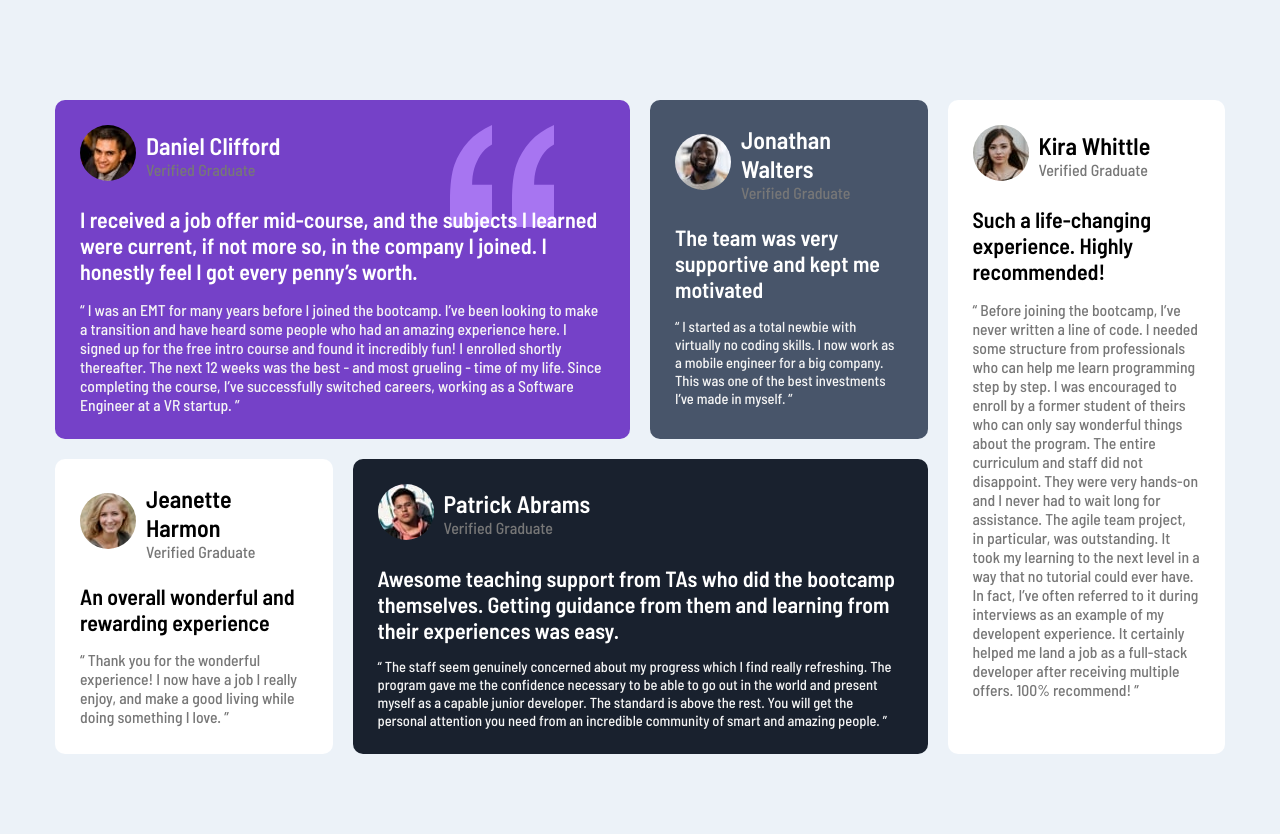
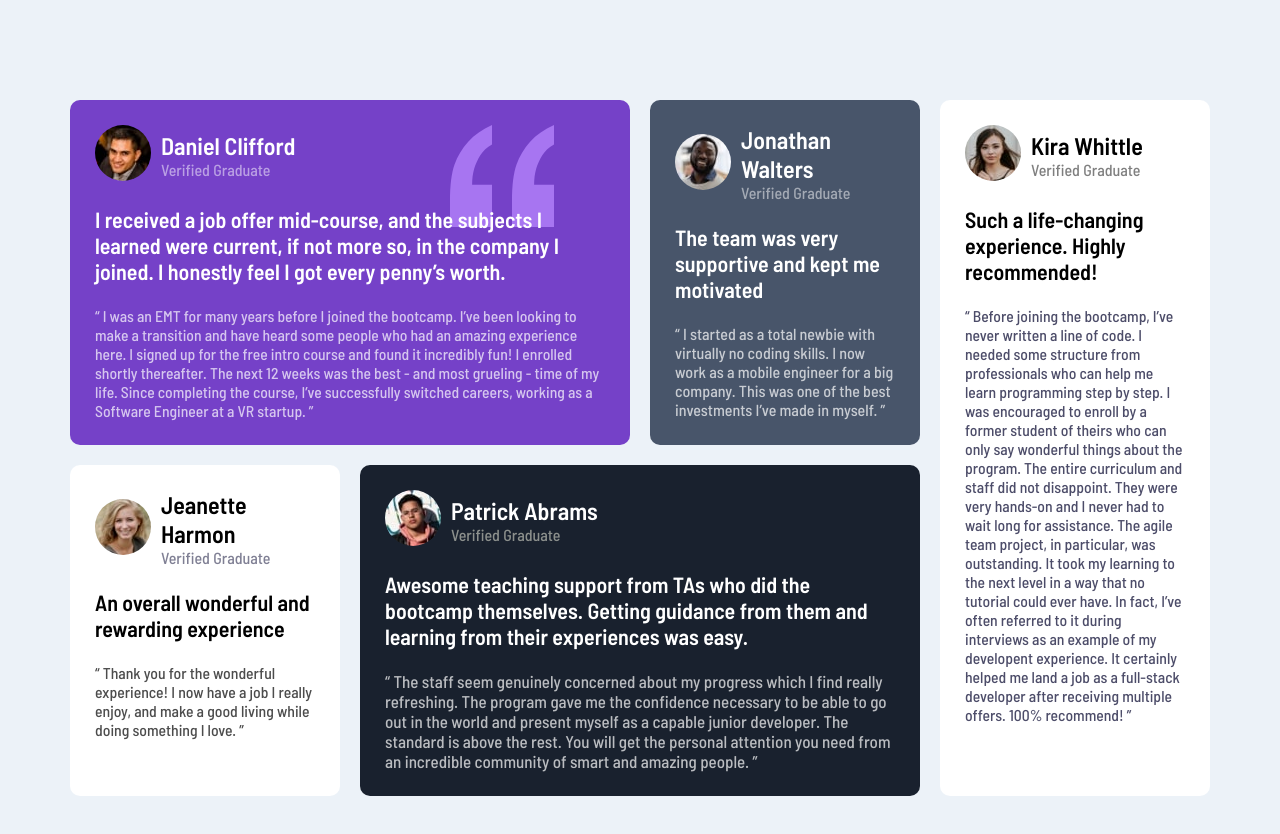
Before and after one commit to olahasan/HTML_AND_CSS_Frontend-Mentor_JUNIOR-Testimonials-grid-section, a plain HTML site: page index.html in a window 1280 px wide. Drawn offline with Linux system fonts and the light colour scheme; a web font is replaced by a local one.

Commit message:
inhance a read me file html and css

```diff
--- a/css/main.css
+++ b/css/main.css
@@ -1,7 +1,18 @@
+:root {
+  --Moderate-violet: hsl(263, 55%, 52%);
+  --Very-dark-grayish-blue: hsl(217, 19%, 35%);
+  --Very-dark-blackish-blue: hsl(219, 29%, 14%);
+  --White: hsl(0, 0%, 100%);
+  --Light-gray: hsl(0, 0%, 81%);
+  --Light-grayish-blue: hsl(210, 46%, 95%);
+}
+* {
+  box-sizing: border-box;
+}
 body {
-    font-family: 'Barlow Semi Condensed', sans-serif;
+  font-family: "Barlow Semi Condensed", sans-serif;
   margin: 0;
-    background-color: hsl(210, 46%, 95%);
+  background-color: var(--Light-grayish-blue);
 }
 
 .container {
@@ -9,24 +20,23 @@ body {
   margin: 0 auto;
 }
 
-@media(min-width:768px) {
+@media (min-width: 768px) {
   .container {
     width: 750px;
   }
 }
 
-@media(min-width:992px) {
+@media (min-width: 992px) {
   .container {
     width: 970px;
   }
 }
 
-@media(min-width:1200px) {
+@media (min-width: 1200px) {
   .container {
     width: 1170px;
   }
 }
-
 
 .boxs {
   margin: 100px 0;
@@ -48,7 +58,6 @@ body {
   align-items: center;
 }
 
-
 .boxs .container .box .photo .image img {
   border-radius: 50%;
 }
@@ -61,8 +70,20 @@ body {
   margin: 0;
 }
 
-.boxs .container .box .photo .small-text span {
-    color: #777;
+.boxs .container .box#one .photo .small-text span {
+  color: hwb(0deg 100% 0% / 50%);
+}
+.boxs .container .box#two .photo .small-text span {
+  color: hwb(0deg 100% 0% / 50%);
+}
+.boxs .container .box#three .photo .small-text span {
+  color: hwb(240deg 0% 84% / 50%);
+}
+.boxs .container .box#four .photo .small-text span {
+  color: hwb(60deg 92% 0% / 50%);
+}
+.boxs .container .box#five .photo .small-text span {
+  color: hwb(0deg 0% 100% / 50%);
 }
 
 .boxs .container .box .text {
@@ -74,17 +95,12 @@ body {
   font-size: 22px;
 }
 
-.boxs .container .box .text .big-text p {
-    font-size: 14.5px;
-    margin-bottom: 0;
-}
-
 .boxs .container #one {
   grid-column-start: 1;
   grid-row-start: 1;
   grid-column-end: 3;
   grid-row-end: 2;
-    background-color: hsl(263, 55%, 52%);
+  background-color: var(--Moderate-violet);
   color: white;
   position: relative;
 }
@@ -92,20 +108,19 @@ img.try {
   position: absolute;
   right: 76px;
 }
-@media(min-width:768px) and (max-width:991px) {
+@media (min-width: 768px) and (max-width: 991px) {
   img.try {
     display: none;
   }
 }
 
 .boxs .container #two {
-    background-color: hsl(217, 19%, 35%);
+  background-color: var(--Very-dark-grayish-blue);
   color: white;
-
 }
 
 .boxs .container #three {
-    background-color: hsl(0, 0%, 100%);
+  background-color: var(--White);
 }
 
 .boxs .container #four {
@@ -113,7 +128,7 @@ img.try {
   grid-row-start: 2;
   grid-column-end: 4;
   grid-row-end: 3;
-    background-color: hsl(219, 29%, 14%);
+  background-color: var(--Very-dark-blackish-blue);
   color: white;
 }
 
@@ -122,49 +137,41 @@ img.try {
   grid-row-start: 1;
   grid-column-end: 5;
   grid-row-end: 3;
-    background-color: hsl(0, 0%, 100%);
+  background-color: var(--White);
 }
-.boxs .container #five .text .big-text p.five{
+.boxs .container #five .text .big-text p.five {
   font-size: 15.65px;
+  color: hwb(240deg 0% 84% / 70%);
+  margin-bottom: 0;
 }
-.boxs .container #one .text .big-text p.one{
+.boxs .container #one .text .big-text p.one {
   font-size: 15.62px;
+  color: hsl(0deg 0% 100% / 70%);
+  margin-bottom: 0;
 }
-.boxs .container #three .text .big-text p.three{
+.boxs .container #three .text .big-text p.three {
   font-size: 15.7px;
+  color: hwb(0deg 0% 100% / 70%);
+  margin-bottom: 0;
 }
 
-.boxs .container .box .big-text .one {
+.boxs .container .box .big-text p.two {
   font-size: 16px;
-    color: whitesmoke;
+  color: hsl(0deg 0% 100% / 70%);
+  margin-bottom: 0;
 }
 
-.boxs .container .box .big-text .two {
-    font-size: 16px;
-    color: whitesmoke;
+.boxs .container .box .big-text p.four {
+  color: hsl(0deg 0% 100% / 70%);
+  font-size: 17px;
+  margin-bottom: 0;
 }
 
-.boxs .container .box .big-text .three {
-    font-size: 18.5px;
-    color: #777;
-}
-
-.boxs .container .box .big-text .four {
-    color: whitesmoke;
-    font-size: 17px;
-}
-
-.boxs .container .box .big-text .five {
-    font-size: 17px;
-    color: #777;
-}
-
-@media(max-width:767px) {
+@media (max-width: 767px) {
   img.try {
     right: 12px;
-        WIDTH: 90PX;
-        TOP: 35PX;
-
+    width: 90px;
+    top: 35px;
   }
   .boxs .container .box {
     margin-bottom: 20px;
--- a/index.html
+++ b/index.html
@@ -1,33 +1,46 @@
 <!DOCTYPE html>
 <html lang="en">
+  <head>
+    <meta charset="UTF-8" />
+    <!-- next meta, tells the browser to use the most modern version, standards-compliant rendering mode available -->
+    <meta http-equiv="X-UA-Compatible" content="IE=edge" />
+    <meta name="viewport" content="width=device-width, initial-scale=1.0" />
 
-<head>
-  <meta charset="UTF-8">
-  <meta name="viewport" content="width=device-width, initial-scale=1.0">
-
-  <link rel="icon" type="image/png" sizes="32x32" href="./images/favicon-32x32.png">
+    <link
+      rel="icon"
+      type="image/png"
+      sizes="32x32"
+      href="./images/favicon-32x32.png"
+    />
 
     <title>Frontend Mentor | Testimonials grid section</title>
     <link rel="stylesheet" href="css/main.css" />
 
-  <link rel="preconnect" href="https://fonts.googleapis.com">
-  <link rel="preconnect" href="https://fonts.gstatic.com" crossorigin>
+    <link rel="preconnect" href="https://fonts.googleapis.com" />
+    <link rel="preconnect" href="https://fonts.gstatic.com" crossorigin />
     <link
       href="https://fonts.googleapis.com/css2?family=Bai+Jamjuree:ital,wght@0,400;0,600;1,400;1,600&family=Barlow+Semi+Condensed:ital,wght@0,500;0,600;1,500;1,600&family=Big+Shoulders+Display:wght@700&family=Cairo:wght@700&family=Inter:wght@400;700&family=Jomhuria&family=Karla:ital,wght@0,400;0,700;1,400;1,700&family=Kumbh+Sans:wght@400;700&family=League+Spartan:wght@400;500;700&family=Lexend+Deca&family=Open+Sans:ital,wght@0,400;0,700;1,400&family=Outfit:wght@300;400;600&family=Poppins:ital,wght@0,200;0,400;0,600;1,200;1,400;1,600&family=Raleway:ital,wght@0,400;0,700;1,400;1,700&family=Red+Hat+Display:ital,wght@0,500;0,700;0,900;1,500;1,700;1,900&family=Work+Sans:wght@200;300;400;500;600;700;800&display=swap"
-    rel="stylesheet">
-
+      rel="stylesheet"
+    />
   </head>
 
   <body>
-
     <div class="boxs">
       <div class="container">
-
         <div class="box" id="one">
-<img src="images/bg-pattern-quotation.svg" alt="pic" class="try"/>
+          <img
+            loading="lazy"
+            src="images/bg-pattern-quotation.svg"
+            alt="pic"
+            class="try"
+          />
           <div class="photo">
             <div class="image">
-            <img src="images/image-daniel.jpg" alt="pic" />
+              <img
+                loading="lazy"
+                src="images/image-daniel.jpg"
+                alt="small icon"
+              />
             </div>
             <div class="small-text">
               <h2>Daniel Clifford</h2>
@@ -36,24 +49,34 @@
           </div>
 
           <div class="text">
-
             <div class="big-text">
-            <p class="bold">I received a job offer mid-course, and the subjects I learned were current, if not more so,
-              in the company I joined. I honestly feel I got every penny’s worth.</p>
-            <P class="one">“ I was an EMT for many years before I joined the bootcamp. I’ve been looking to make a
-              transition and have heard some people who had an amazing experience here. I signed up
-              for the free intro course and found it incredibly fun! I enrolled shortly thereafter.
-              The next 12 weeks was the best - and most grueling - time of my life. Since completing
-              the course, I’ve successfully switched careers, working as a Software Engineer at a VR startup. ”</P>
+              <p class="bold">
+                I received a job offer mid-course, and the subjects I learned
+                were current, if not more so, in the company I joined. I
+                honestly feel I got every penny’s worth.
+              </p>
+              <p class="one">
+                “ I was an EMT for many years before I joined the bootcamp. I’ve
+                been looking to make a transition and have heard some people who
+                had an amazing experience here. I signed up for the free intro
+                course and found it incredibly fun! I enrolled shortly
+                thereafter. The next 12 weeks was the best - and most grueling -
+                time of my life. Since completing the course, I’ve successfully
+                switched careers, working as a Software Engineer at a VR
+                startup. ”
+              </p>
             </div>
           </div>
         </div>
 
         <div class="box" id="two">
-
           <div class="photo">
             <div class="image">
-            <img src="images/image-jonathan.jpg" alt="pic" />
+              <img
+                loading="lazy"
+                src="images/image-jonathan.jpg"
+                alt="small icon"
+              />
             </div>
             <div class="small-text">
               <h2>Jonathan Walters</h2>
@@ -62,21 +85,27 @@
           </div>
 
           <div class="text">
-
             <div class="big-text">
-            <p class="bold">The team was very supportive and kept me motivated</p>
-            <P class="two">“ I started as a total newbie with virtually no coding skills. I now work as a mobile
-              engineer
-              for a big company. This was one of the best investments I’ve made in myself. ”</P>
+              <p class="bold">
+                The team was very supportive and kept me motivated
+              </p>
+              <p class="two">
+                “ I started as a total newbie with virtually no coding skills. I
+                now work as a mobile engineer for a big company. This was one of
+                the best investments I’ve made in myself. ”
+              </p>
             </div>
           </div>
         </div>
 
         <div class="box" id="three">
-
           <div class="photo">
             <div class="image">
-            <img src="images/image-jeanette.jpg" alt="pic" />
+              <img
+                loading="lazy"
+                src="images/image-jeanette.jpg"
+                alt="small icon"
+              />
             </div>
             <div class="small-text">
               <h2>Jeanette Harmon</h2>
@@ -85,21 +114,25 @@
           </div>
 
           <div class="text">
-
             <div class="big-text">
               <p class="bold">An overall wonderful and rewarding experience</p>
-            <P class="three">“ Thank you for the wonderful experience! I now have a job I really enjoy, and make a good
-              living
-              while doing something I love. ”</P>
+              <p class="three">
+                “ Thank you for the wonderful experience! I now have a job I
+                really enjoy, and make a good living while doing something I
+                love. ”
+              </p>
             </div>
           </div>
         </div>
 
         <div class="box" id="four">
-
           <div class="photo">
             <div class="image">
-            <img src="images/image-patrick.jpg" alt="pic" />
+              <img
+                loading="lazy"
+                src="images/image-patrick.jpg"
+                alt="small icon"
+              />
             </div>
             <div class="small-text">
               <h2>Patrick Abrams</h2>
@@ -108,25 +141,32 @@
           </div>
 
           <div class="text">
-
             <div class="big-text">
-            <p class="bold">Awesome teaching support from TAs who did the bootcamp themselves. Getting guidance from
-              them and
-              learning from their experiences was easy.</p>
-            <P class="four">“ The staff seem genuinely concerned about my progress which I find really refreshing. The
-              program
-              gave me the confidence necessary to be able to go out in the world and present myself as a capable
-              junior developer. The standard is above the rest. You will get the personal attention you need from
-              an incredible community of smart and amazing people. ”</P>
+              <p class="bold">
+                Awesome teaching support from TAs who did the bootcamp
+                themselves. Getting guidance from them and learning from their
+                experiences was easy.
+              </p>
+              <p class="four">
+                “ The staff seem genuinely concerned about my progress which I
+                find really refreshing. The program gave me the confidence
+                necessary to be able to go out in the world and present myself
+                as a capable junior developer. The standard is above the rest.
+                You will get the personal attention you need from an incredible
+                community of smart and amazing people. ”
+              </p>
             </div>
           </div>
         </div>
 
         <div class="box" id="five">
-
           <div class="photo">
             <div class="image">
-            <img src="images/image-kira.jpg" alt="pic" />
+              <img
+                loading="lazy"
+                src="images/image-kira.jpg"
+                alt="small icon"
+              />
             </div>
             <div class="small-text">
               <h2>Kira Whittle</h2>
@@ -135,24 +175,28 @@
           </div>
 
           <div class="text">
-
             <div class="big-text">
-            <p class="bold">Such a life-changing experience. Highly recommended!</p>
-            <P class="five">“ Before joining the bootcamp, I’ve never written a line of code. I needed some structure
-              from
-              professionals who can help me learn programming step by step. I was encouraged to enroll by a former
-              student of theirs who can only say wonderful things about the program. The entire curriculum and staff
-              did not disappoint. They were very hands-on and I never had to wait long for assistance. The agile team
-              project, in particular, was outstanding. It took my learning to the next level in a way that no tutorial
-              could ever have. In fact, I’ve often referred to it during interviews as an example of my developent
-              experience. It certainly helped me land a job as a full-stack developer after receiving multiple offers.
-              100% recommend! ”</P>
+              <p class="bold">
+                Such a life-changing experience. Highly recommended!
+              </p>
+              <p class="five">
+                “ Before joining the bootcamp, I’ve never written a line of
+                code. I needed some structure from professionals who can help me
+                learn programming step by step. I was encouraged to enroll by a
+                former student of theirs who can only say wonderful things about
+                the program. The entire curriculum and staff did not disappoint.
+                They were very hands-on and I never had to wait long for
+                assistance. The agile team project, in particular, was
+                outstanding. It took my learning to the next level in a way that
+                no tutorial could ever have. In fact, I’ve often referred to it
+                during interviews as an example of my developent experience. It
+                certainly helped me land a job as a full-stack developer after
+                receiving multiple offers. 100% recommend! ”
+              </p>
             </div>
           </div>
         </div>
-
       </div>
     </div>
   </body>
-
 </html>
```
Also changed, not shown: images/screenshot.png (added), 1 other file. Lines whose indentation alone changed are shown as unchanged.
